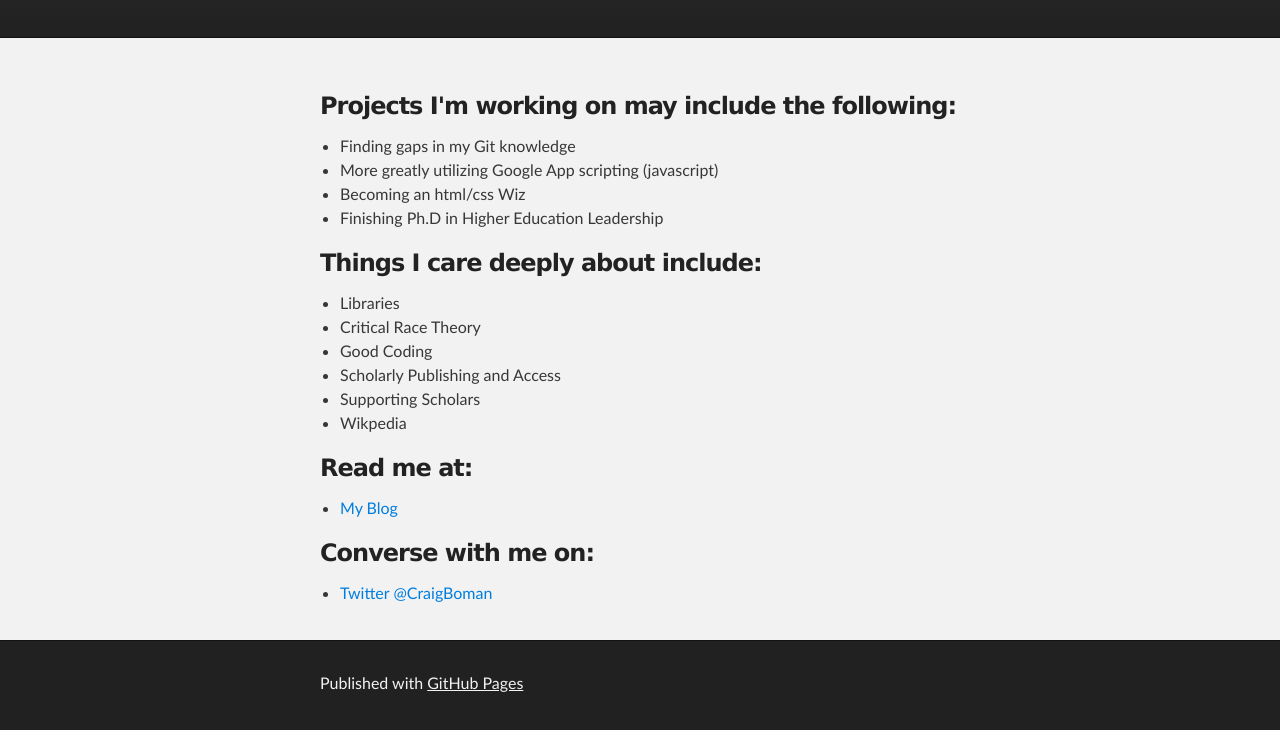
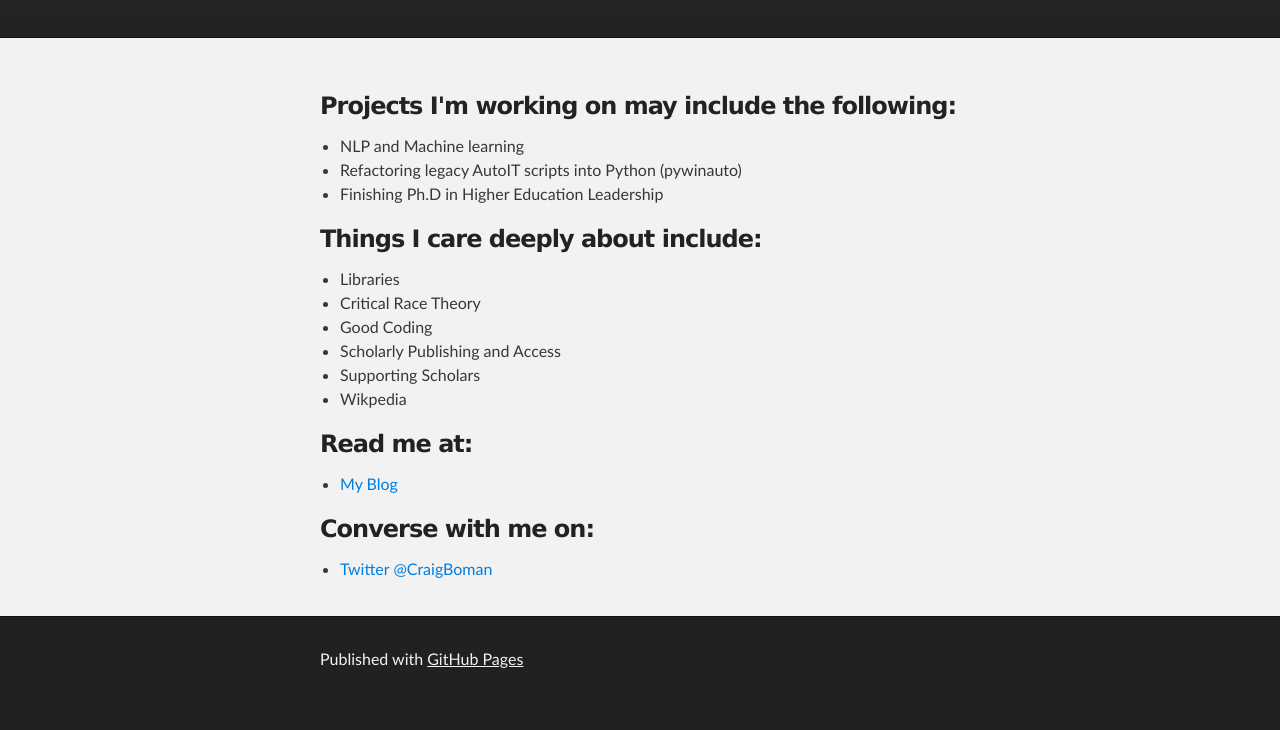
Before and after one commit to cboman/craigboman.github.io, a plain HTML site: page index.html in a window 1280 px wide. Shown: the part 208-938 px from the top of the page. After the commit the page ends 914 px from the top, so only its background shows below. Drawn offline with Linux system fonts and the light colour scheme.

Commit message:
projects

```diff
--- a/index.html
+++ b/index.html
@@ -31,9 +31,8 @@
 <a id="welcome-to-github-pages" class="anchor" href="#welcome-to-github-pages" aria-hidden="true"><span aria-hidden="true" class="octicon octicon-link"></span></a>Projects I'm working on may include the following:</h3>
 
 <ul>
-	<li>Finding gaps in my Git knowledge</li>
-    	<li>More greatly utilizing Google App scripting (javascript)</li>
-	<li>Becoming an html/css Wiz</li>
+	<li>NLP and Machine learning</li>
+	<li>Refactoring legacy AutoIT scripts into Python (pywinauto)</li>
 	<li>Finishing Ph.D in Higher Education Leadership</li>
 </ul>
 
```
